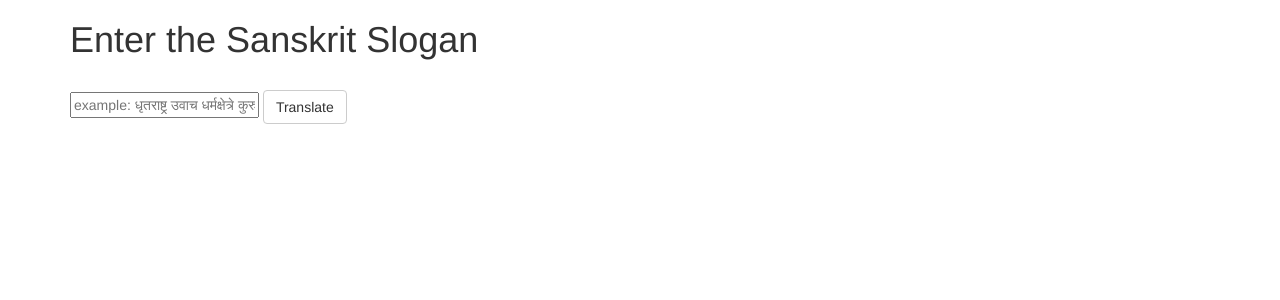
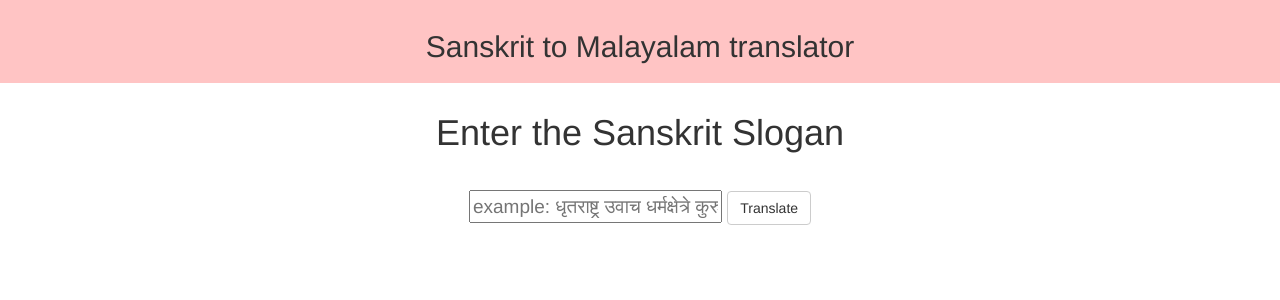
Before and after one commit to sbjglitch/Sanskrit2mal, a Flask app: page / in a window 1280 px wide. Shown: the top 300 px of the page. Run offline with Flask 2, Linux system fonts and the light colour scheme; some libraries are stand-ins or nearby versions.

Commit message:
Update basic.html

```diff
--- a/flask_app/templates/basic.html
+++ b/flask_app/templates/basic.html
@@ -1,10 +1,39 @@
 <html>
   <head>
-    <title>Flask Intro - login page</title>
+    <link href="https://cdn.jsdelivr.net/npm/bootstrap@5.2.0-beta1/dist/css/bootstrap.min.css" rel="stylesheet" integrity="sha384-0evHe/X+R7YkIZDRvuzKMRqM+OrBnVFBL6DOitfPri4tjfHxaWutUpFmBp4vmVor" crossorigin="anonymous">
+    <script src="https://cdn.jsdelivr.net/npm/bootstrap@5.2.0-beta1/dist/js/bootstrap.bundle.min.js" integrity="sha384-pprn3073KE6tl6bjs2QrFaJGz5/SUsLqktiwsUTF55Jfv3qYSDhgCecCxMW52nD2" crossorigin="anonymous"></script>
+    <meta charset="UTF-8">
+    <meta http-equiv="X-UA-Compatible" content="IE=edge">
+    <meta name="viewport" content="width=device-width, initial-scale=1.0">
+    <title>Sanskrit to Malayalam translator</title>
     <meta name="viewport" content="width=device-width, initial-scale=1.0">
     <link href="static/bootstrap.min.css" rel="stylesheet" media="screen">
+    <style>
+      .h {
+          font-size: 10px;
+          background-color:	#ffc4c4;
+          text-align: center;
+          padding: 10px;
+      }
+      .container {
+          font-size: 19px;
+          text-align: center;
+          padding: 10px;
+      }
+      .table {
+          font-size: 25px;
+          width: 50%;
+      }
+
+      .text {
+          margin-left: 50%;
+      }
+  </style>
   </head>
   <body>
+    <div class="h">
+      <h2>Sanskrit to Malayalam translator</h2>
+  </div>
     <div class="container">
       <h1>Enter the Sanskrit Slogan</h1>
       <br>
```
